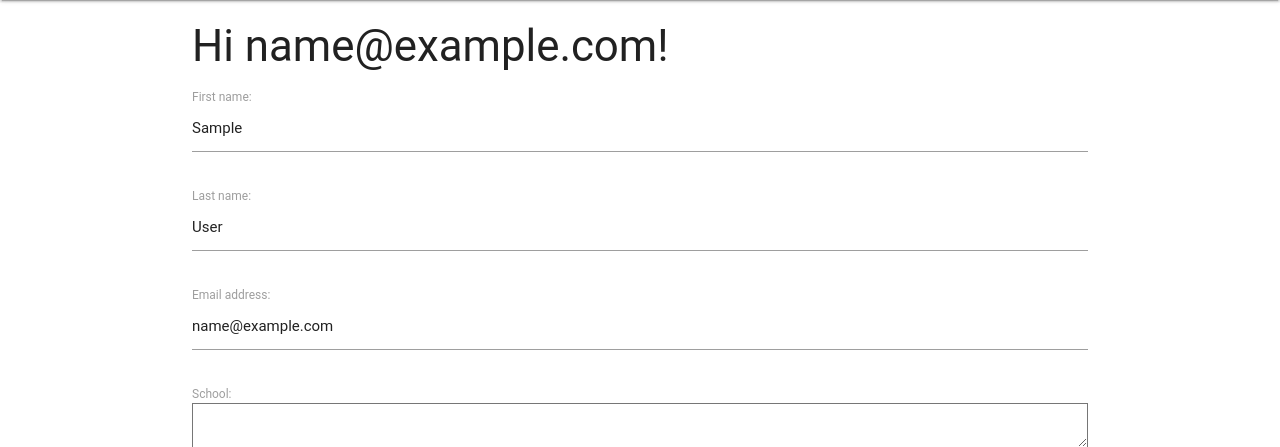
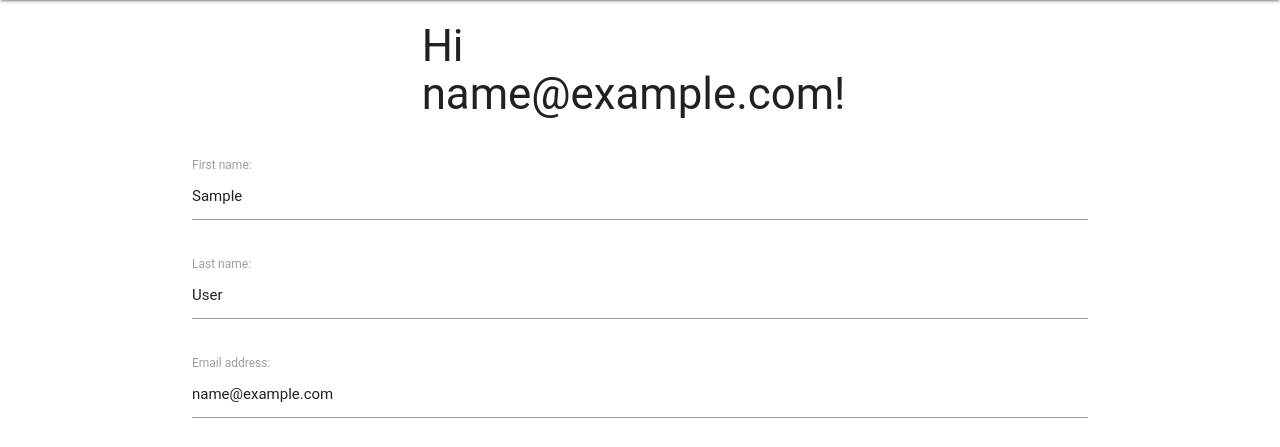
Before and after one commit to daniddelrio/atrade-website, a Django app: page /profile/ in a window 1280 px wide. Shown: the part 64-511 px from the top of the page. Run offline with Django 3.2, Linux system fonts and the light colour scheme; the visitor is signed in with stand-in values (Sample User, id 1); some libraries are stand-ins or nearby versions; some web fonts are replaced.

Commit message:
removed the quotation marks :---)

```diff
--- a/ateneo_trade/shop/templates/shop/profile.html
+++ b/ateneo_trade/shop/templates/shop/profile.html
@@ -1,14 +1,14 @@
 {% extends 'base.html' %}
 {% block content %}
-<div class=”row”>
- <div class=”col s12 m6 offset-m3">
+<div class="row">
+ <div class="col s12 m6 offset-m3">
  <H3>Hi {{ user.email }}!</H3>
  </div>
 </div>
-<form method=”post”>
+<form method="post">
  {% csrf_token %}
  {{ user_form.as_p }}
  {{ profile_form.as_p }}
- <button type=”submit”>Save changes</button>
+ <button type="submit">Save changes</button>
 </form>
 {% endblock %}
```
